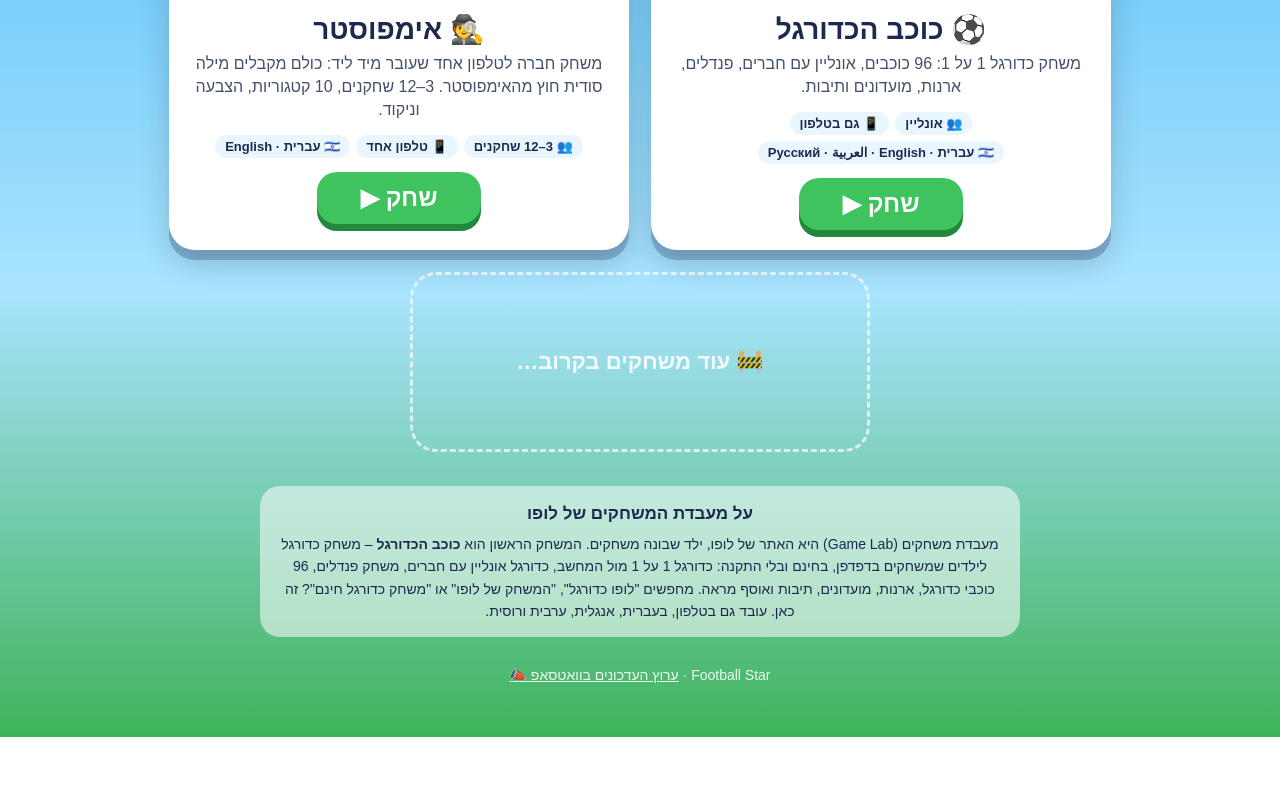
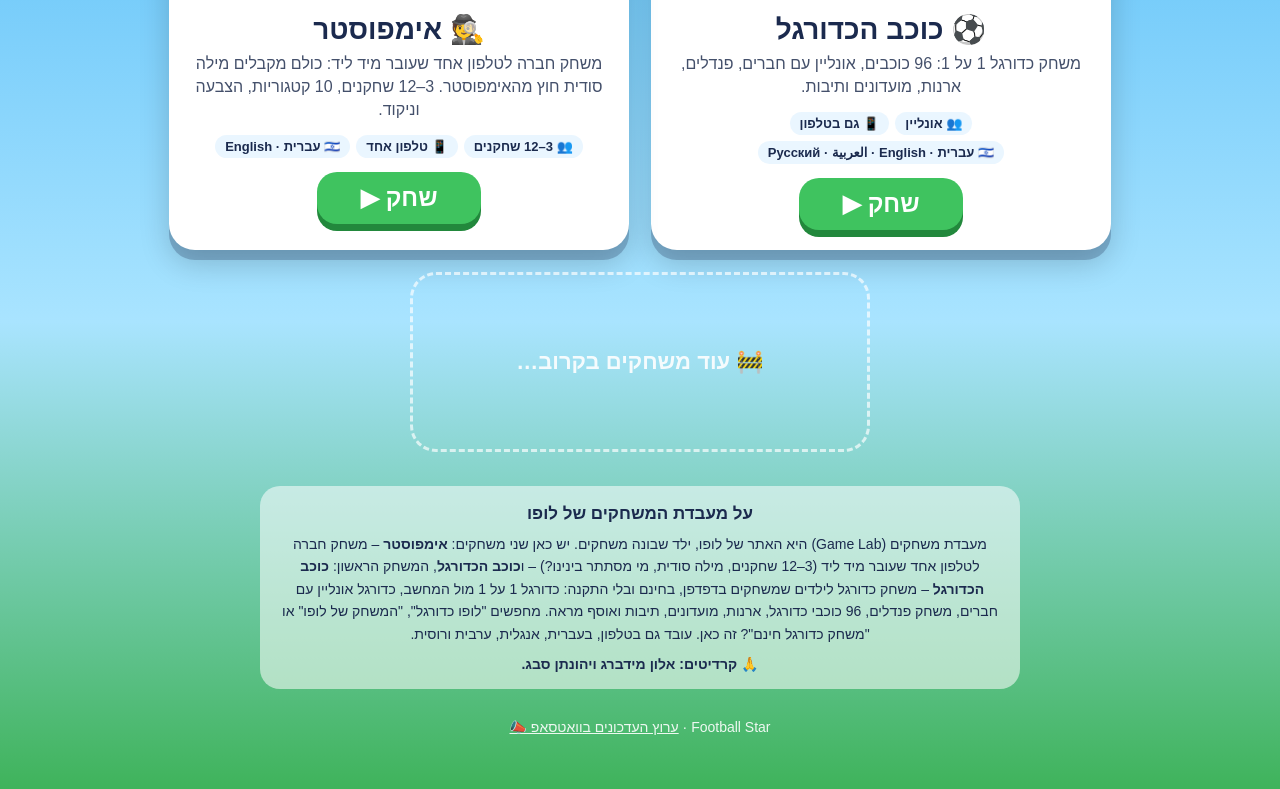
Before and after one commit to lupulior/game-lab, a plain HTML site: page index.html in a window 1280 px wide. Shown: the part 379-1168 px from the top of the page. Before the commit the page ends 1116 px from the top, so only its background shows below. Drawn offline with Linux system fonts and the light colour scheme.

Commit message:
Menu: the about section mentions both games and credits Alon Midberg and Yehonatan Sabag
Co-Authored-By: Claude Fable 5.1 <noreply@anthropic.com>

```diff
--- a/index.html
+++ b/index.html
@@ -56,6 +56,7 @@
   .about{max-width:760px;margin-top:34px;background:rgba(255,255,255,.55);border-radius:20px;padding:14px 18px;font-size:14px;line-height:1.6;color:#1B2A4E}
   .about h2{font-size:17px;margin:0 0 6px}
   .about p{margin:0}
+  .about .credits{margin-top:8px;font-weight:700}
   .foot{margin-top:30px;color:#fff;font-size:14px;opacity:.9}
   .foot a{color:#fff}
 </style>
@@ -86,7 +87,8 @@
   </div>
   <section class="about">
     <h2>על מעבדת המשחקים של לופו</h2>
-    <p>מעבדת משחקים (Game Lab) היא האתר של לופו, ילד שבונה משחקים. המשחק הראשון הוא <strong>כוכב הכדורגל</strong> – משחק כדורגל לילדים שמשחקים בדפדפן, בחינם ובלי התקנה: כדורגל 1 על 1 מול המחשב, כדורגל אונליין עם חברים, משחק פנדלים, 96 כוכבי כדורגל, ארנות, מועדונים, תיבות ואוסף מראה. מחפשים "לופו כדורגל", "המשחק של לופו" או "משחק כדורגל חינם"? זה כאן. עובד גם בטלפון, בעברית, אנגלית, ערבית ורוסית.</p>
+    <p>מעבדת משחקים (Game Lab) היא האתר של לופו, ילד שבונה משחקים. יש כאן שני משחקים: <strong>אימפוסטר</strong> – משחק חברה לטלפון אחד שעובר מיד ליד (3–12 שחקנים, מילה סודית, מי מסתתר בינינו?) – ו<strong>כוכב הכדורגל</strong>, המשחק הראשון: <strong>כוכב הכדורגל</strong> – משחק כדורגל לילדים שמשחקים בדפדפן, בחינם ובלי התקנה: כדורגל 1 על 1 מול המחשב, כדורגל אונליין עם חברים, משחק פנדלים, 96 כוכבי כדורגל, ארנות, מועדונים, תיבות ואוסף מראה. מחפשים "לופו כדורגל", "המשחק של לופו" או "משחק כדורגל חינם"? זה כאן. עובד גם בטלפון, בעברית, אנגלית, ערבית ורוסית.</p>
+    <p class="credits">🙏 קרדיטים: אלון מידברג ויהונתן סבג.</p>
   </section>
   <p class="foot">Football Star · <a href="https://whatsapp.com/channel/0029Vb8YFue4SpkQTJY86O3C">ערוץ העדכונים בוואטסאפ 📣</a></p>
 </body>
```
